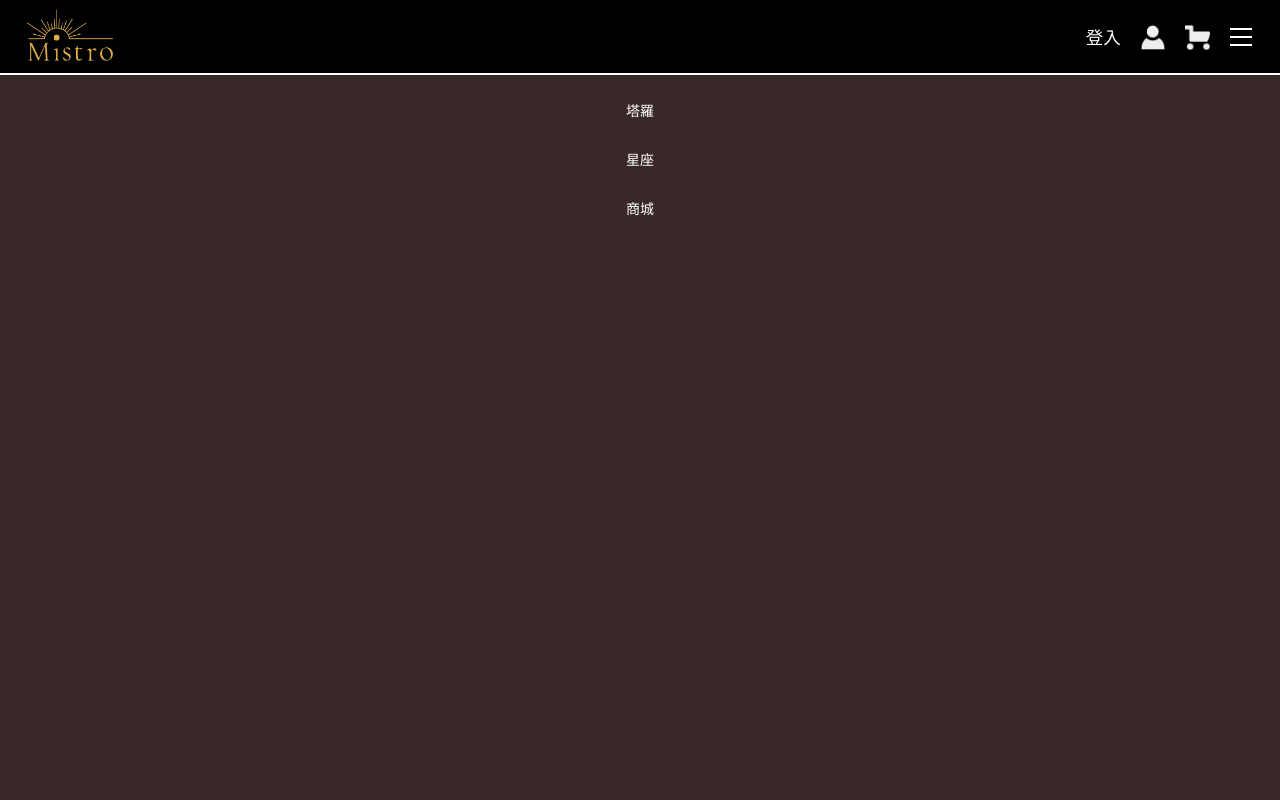
After one commit to CleoCiou/cfd104g5, a PHP site: page /header.html in a window 1280 px wide, after a click that opens the changed part. The commit adds this page. Run offline with PHP 8.4, Linux system fonts and the light colour scheme; some libraries are stand-ins or nearby versions.

Commit message:
add header footer

```diff
--- /dev/null
+++ b/css/header.css
@@ -0,0 +1,290 @@
+header {
+  background: #000000;
+}
+.header_img_box img{
+    height: 60px;
+    display: inline-block;
+}
+.header_all{
+    display: flex;
+    justify-content: space-between;
+    padding: 5px 20px;
+    border-bottom: 2px solid #fff;
+}
+.header_all .header_bar{
+    display: flex;
+}
+.header_all .header_bar .header_icon {
+    width: 100%;
+    /* margin-right: 15px; */
+    text-align: center;
+    line-height: 2em;
+    cursor: pointer;
+    display: flex;
+}
+.header_all .header_bar .header_icon p{
+    margin-top: 20px;
+    margin-right: 20px;
+    font-size: 1.25rem;
+}
+.header_all .header_bar .header_icon img{
+    height: 25px;
+    margin-top: 20px;
+    margin-right: 20px;
+    text-align: center;
+    line-height: 2em;
+    cursor: pointer;
+    display: flex;
+}
+.ham_menu .ham-origin{
+  position: relative;
+  /* left: 90%; */
+  width: 30px;
+  height: 30px;
+  transition: all 300ms cubic-bezier(.61, .01, .42, 1);
+  cursor: pointer;
+  background: transparent;
+  border: 0px;
+  margin-top: 23px;
+}
+
+.ham_menu .ham-origin div {
+  height: 0px;
+  border: 1.5px solid #fff;
+  width: 22px;
+  display: block;
+  position: absolute;
+  transition: all 300ms cubic-bezier(.61, .01, .42, 1);
+  background:#fff;
+}
+
+.ham_menu .ham-origin:hover {
+  transition-delay: 100ms;
+  transform: scale(1.1);
+}
+
+.ham_menu .ham-origin:hover div:nth-child(3):before {
+  width: 2px;
+  height: 2px;
+  border-radius: 50%;
+  background: #F26451;
+}
+
+.ham_menu .ham-origin:hover div {
+  border: 2px solid #fff;
+  height: 9px;
+  border-radius: 50%;
+  margin-left: -1px;
+  margin-top: 2px;
+  animation: atom 300ms linear 1;
+  width: 25px;
+  top: 0px;
+  background:transparent;
+}
+
+#nav-toggle {
+  display: none;
+}
+.ham_menu .ham-origin:focus {
+  outline: 0px;
+}
+
+.ham_menu div:nth-child(1) {
+  top: 0px;
+}
+
+.ham_menu div:nth-child(2) {
+  top: 8px;
+}
+
+.ham_menu div:nth-child(3) {
+  top: 16px;
+}
+
+.ham_menu div:nth-child(3):before {
+  opacity: 0;
+  animation: ball 1.5s linear infinite;
+  content: '';
+  border: 2px solid #fff;
+  display: block;
+  position: relative;
+  top: 0.25px;
+}
+
+.ham_menu .ham-origin:hover div:nth-child(1) {
+  transform: rotate(-33deg);
+}
+
+.ham_menu .ham-origin:hover div:nth-child(2) {
+  transform: rotate(90deg);
+}
+
+.ham_menu .ham-origin:hover div:nth-child(3) {
+  transform: rotate(33deg);
+}
+
+.ham_menu .ham-origin:hover div:nth-child(3):before {
+  opacity: 1;
+  transition: opacity 600ms cubic-bezier(.61, .01, .42, 1);
+  ;
+}
+
+.ham_menu .ham-origin:active:hover div:nth-child(3):before,
+.ham_menu .ham-origin:active div:nth-child(3):before,
+.ham_menu .ham-origin:active div:nth-child(2) {
+  opacity: 0;
+  transition: all 200ms;
+}
+
+.ham_menu .ham-origin:active div {
+  border: 1.5px solid #fff;
+  height: 0px;
+  border-radius: 0%;
+  margin-left: -1px;
+  margin-top: 6px;
+  animation: division 300ms linear 1;
+  width: 25px;
+  top: 0px;
+}
+
+.ham_menu .ham-origin:active div:nth-child(2) {
+  width: 0px;
+}
+
+.ham_menu .ham-origin:active div:nth-child(3) {
+  transform: rotate(45deg);
+}
+
+.ham_menu .ham-origin:active div:nth-child(1) {
+  transform: rotate(-45deg);
+}
+
+@keyframes atom {
+  0% {
+    transform: rotate(180deg);
+  }
+}
+
+@keyframes division {
+  0% {
+    transform: rotate(180deg);
+  }
+}
+
+@keyframes ball {
+  0% {
+    left: -20%;
+    top: 10%;
+  }
+  10% {
+    left: 10%;
+    top: -35%;
+  }
+  25% {
+    left: 45%;
+    top: -50%;
+  }
+  40% {
+    left: 80%;
+    top: -20%;
+  }
+  50% {
+    left: 98%;
+    top: 18%;
+  }
+  60% {
+    left: 80%;
+    top: 50%;
+  }
+  75% {
+    left: 45%;
+    top: 80%;
+  }
+  90% {
+    left: 0%;
+    top: 60%;
+  }
+  100% {
+    left: -20%;
+    top: 10%;
+  }
+}
+
+/* Nav Style */
+
+    .menu {
+    position: fixed;
+    width: 100%;
+    right: 0;
+    top: 75px;
+    bottom: 0;
+    padding: 30px;
+    background: rgba(184, 132, 132, 0.3);
+    /* 用 translate 把選單藏到畫面右邊去 */
+    transform: translateX(100%);
+    transition: transform .5s;
+    text-align: center;
+    }
+
+    #nav-toggle:checked ~ .menu {
+    transform: none;
+    }
+
+    .menu-list {
+    list-style: none;
+    margin: 0;
+    padding: 0;
+    }
+
+    .menu-item + .menu-item {
+    margin-top: 35px;
+    }
+    .menu-link {
+      text-decoration: none;
+      color: white;
+    }
+
+    .sub-menu{
+      display: none;
+    }
+    .menu-item .menu_login{
+      display: none;
+    }
+    .menu-item .menu_member{
+      display: none;
+    }
+    /* 手機專用 */
+@media screen and (max-width:768px) {
+  .menu{
+    top: 75px;
+  }
+  .menu li:hover > .sub-menu{
+      display: block;
+  }
+
+  .sub-menu-check:checked ~ ul{
+      display: block;
+  }
+  .menu .sub-menu{
+    position: relative;
+    top: 100%;
+  }
+  .menu .sub-menu li{
+    margin-top: 10px;
+  }
+  .menu-item .menu_login{
+    margin: 20px;
+    display: inline-block;
+  }
+  .menu-item .menu_member{
+    display: block;
+  }
+  .header_all .header_bar .header_icon p{
+      margin-top: 23px;
+      font-size: 1rem;
+  }
+  .header_all .header_bar .header_icon img{
+      height: 20px;
+      margin-top: 23px;
+  }
+}
--- a/css/style.css
+++ b/css/style.css
@@ -315,7 +315,7 @@ span {
   color: #d89482;
 }
 
-label {
+label:not(.no_style) {
   color: #CFB886;
   padding: 2px 5px;
   line-height: 2;
--- /dev/null
+++ b/header.html
@@ -0,0 +1,112 @@
+<!DOCTYPE html>
+<html lang="en">
+<head>
+    <meta charset="UTF-8">
+    <meta http-equiv="X-UA-Compatible" content="IE=edge">
+    <meta name="viewport" content="width=device-width, initial-scale=1.0">
+    <link rel="stylesheet" href="/css/header.css">
+    <!-- Font Awesome -->
+    <link rel="stylesheet" href="https://pro.fontawesome.com/releases/v5.10.0/css/all.css" integrity="sha384-AYmEC3Yw5cVb3ZcuHtOA93w35dYTsvhLPVnYs9eStHfGJvOvKxVfELGroGkvsg+p" crossorigin="anonymous"/>
+    <title>解星鏡 Mistro</title>
+    <!-- JS -->
+    <!-- <link rel="stylesheet" href="https://cdnjs.cloudflare.com/ajax/libs/hover.css/2.1.1/css/hover-min.css"> -->
+    <!-- 瀏覽器頁籤圖示由 common.js 插入 by PIN -->
+</head>
+<body>
+
+<!-- 網頁頭 by NJ-->
+<!-- 內容由 common.js 新增 by PIN -->
+<header class="main_header">
+
+
+    <div class="header_all">
+        <!-- main logo -->
+        <div class="header_img_box">
+            <a href="#" class="logo">
+                <img src="images/index_logo_golden-02.png" alt="mistro logo">
+            </a>
+        </div>
+         <!-- icon -->
+        <div class="header_bar">
+            <div class="header_icon">
+                <a href="#"><p>登入</p></a>
+                <a href="#"><img src="/images/header-member-02.png" alt=""></a>
+                <a href="#"><img src="/images/header_shopping cart.png" alt=""></a>
+            </div>
+
+
+            <!-- 漢堡 -->
+            <div class="ham_menu">
+            <input id="nav-toggle" type="checkbox">
+            <label for="nav-toggle" class="ham no_style">
+            <div class="ham-origin">
+                <div></div>
+                <div></div>
+                <div></div>
+            </div>
+            </label>
+            <!-- 選單 -->
+            <nav class="menu">
+            <ul class="menu-list">
+                <li class="menu-item">
+                    <a class="menu-link" href="#">
+                        塔羅
+                    </a>
+                    <ul class="sub-menu">
+                        <li><a href="#">體驗占卜師</a></li>
+                        <li><a href="#">線上占卜</a></li>
+                        <li><a href="#">預約占卜師</a></li>
+                    </ul>
+                </li>
+                <li class="menu-item">
+                    <a class="menu-link" href="#">星座</a>
+                    <ul class="sub-menu">
+                        <li><a href="#">每日運勢</a></li>
+                        <li><a href="#">真實星座測驗</a></li>
+                        <li><a href="#">星座配對</a></li>
+                        <li><a href="#">討論區</a></li>
+                    </ul>
+                </li>
+                <li class="menu-item">
+                <a class="menu-link" href="#">商城</a>
+                </li>
+                <li class="menu-item">
+                    <a class="menu-link menu_member" href="#">會員專區</a>
+                    <ul class="sub-menu">
+                        <li><a href="#">個人資訊</a></li>
+                        <li><a href="#">我的預約</a></li>
+                        <li><a href="#">我的訂單</a></li>
+                        <li><a href="#">占卜師專區</a></li>
+                    </ul>
+                </li>
+                <li class="menu-item">
+                <a class="menu-link menu_login" href="#">登入</a>
+                <a class="menu-link menu_login" href="#">註冊</a>
+                </li>
+            </ul>
+            </nav>
+            </div>
+        </div>
+    </div>
+
+
+
+
+
+
+
+</header>
+
+<script src="js/common.js"></script>
+
+<!-- ============ -->
+<script src="jquery.min.js"></script>
+<script>
+    $('.menu-link').click(function(){
+        $('.sub-menu').slideUp();
+        $(this).siblings('.sub-menu').slideToggle();
+    })
+</script>
+
+</body>
+</html>
--- a/sass/style.scss
+++ b/sass/style.scss
@@ -140,7 +140,7 @@ span {
     color: #d89482;
 
 }
-label {
+label:not(.no_style) {
     color: #CFB886;
     padding: 2px 5px;
     line-height: 2;
```
Also changed, not shown: footer.html (added, +134 -0 lines), images/header-member-02.png (added), images/header_shopping cart.png (added), images/icon-fb.png (added), images/icon-ig.png (added), images/icon-tw.png (added), images/icon-yt.png (added), images/index_logo_golden-02.png (added), 1 other file.
